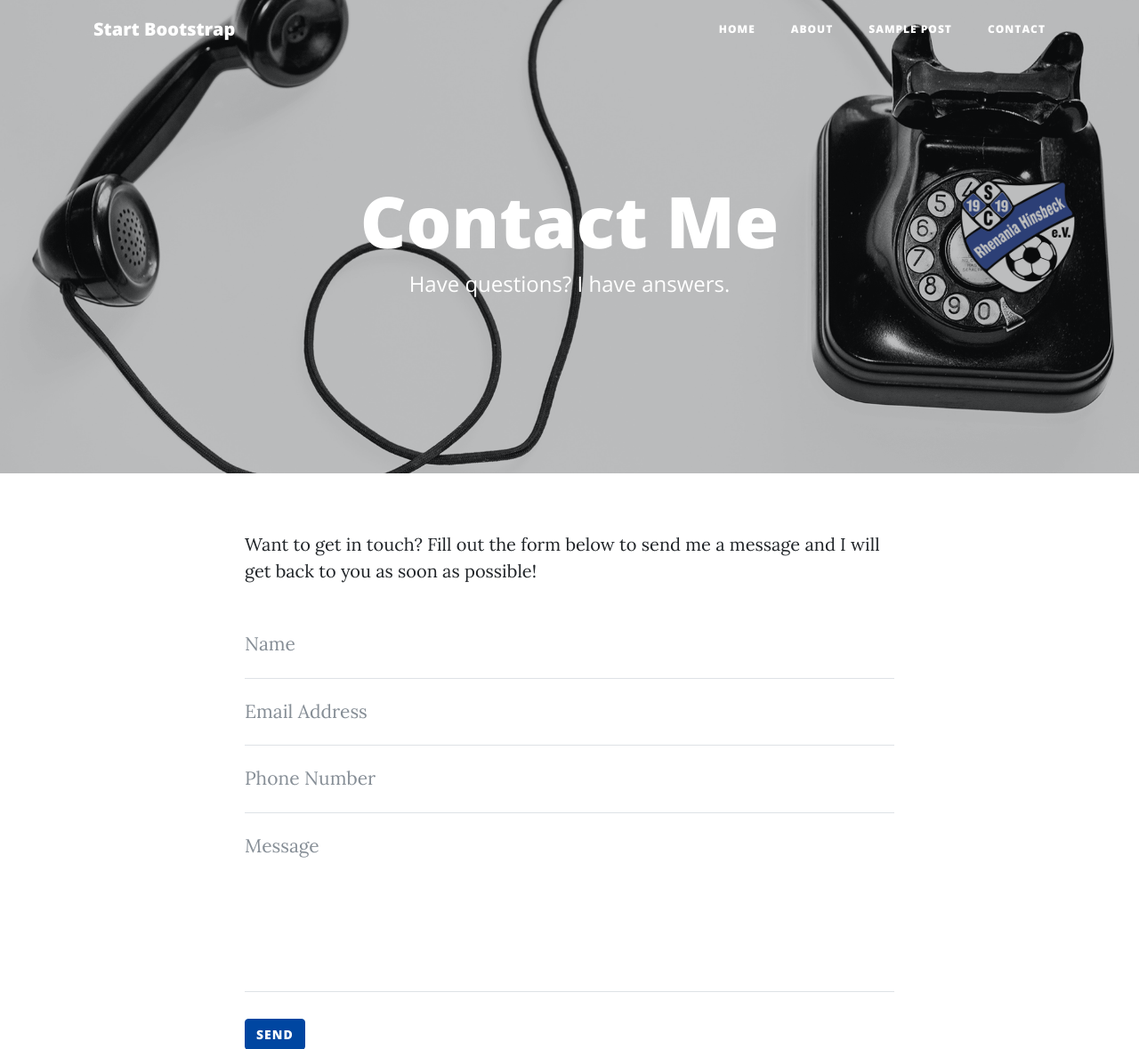
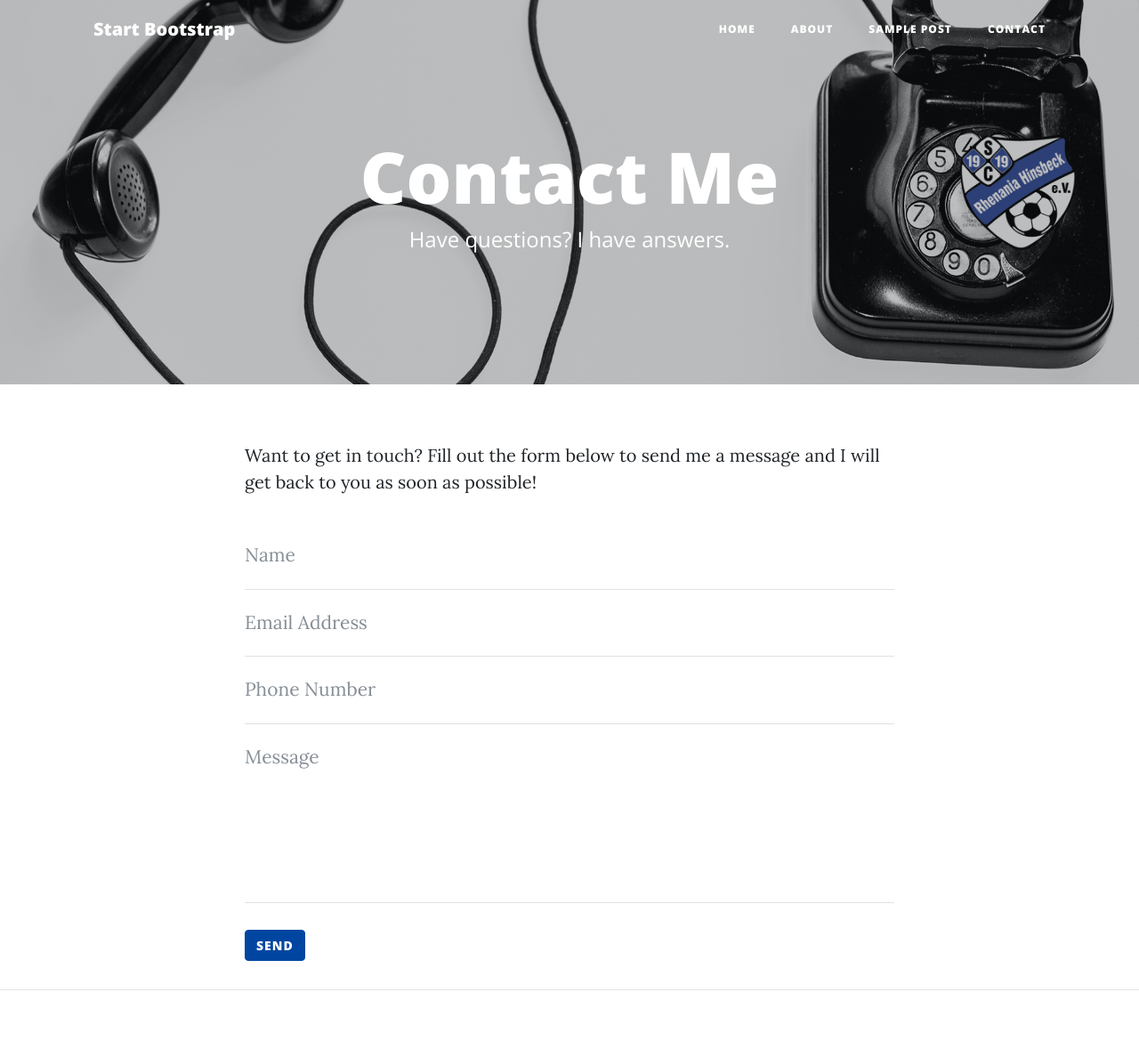
Before and after one commit to StartBootstrap/startbootstrap-clean-blog, a PHP site: page /contact.html in a window 1280 px wide. Shown: the top 1179 px of the page at 89% size. Run offline with PHP 8.4, Linux system fonts and the light colour scheme.

Commit message:
new pics

```diff
--- a/css/clean-blog.css
+++ b/css/clean-blog.css
@@ -220,7 +220,7 @@ header.masthead .container {
 header.masthead .page-heading,
 header.masthead .post-heading,
 header.masthead .site-heading {
-  padding: 200px 0 150px;
+  padding: 150px 0 120px;
   color: white;
 }
 
@@ -228,7 +228,7 @@ header.masthead .site-heading {
   header.masthead .page-heading,
   header.masthead .post-heading,
   header.masthead .site-heading {
-    padding: 200px 0;
+    padding: 150px 0;
   }
 }
 
--- a/maintemplate.html
+++ b/maintemplate.html
@@ -2,7 +2,7 @@
 <nav class="navbar navbar-expand-lg navbar-light fixed-top" id="mainNav">
 
   <div class="container">
-    <a class="navbar-brand" href="/"><img src="/fileadmin/templates/rhenania2018/img/rhenania-hinsbeck-2d-logo.gif" /></a>
+    <a class="navbar-brand" href="/"><img src="/fileadmin/templates/rhenania2018/img/rhenania-hinsbeck-2d-logo.gif" alt="home"/></a>
     <button class="navbar-toggler navbar-toggler-right" type="button" data-toggle="collapse" data-target="#navbarResponsive"
       aria-controls="navbarResponsive" aria-expanded="false" aria-label="Toggle navigation">
       Menu
@@ -38,7 +38,11 @@
 
 <!-- Main Content -->
 <div class="container">
+  <div class="row">
+    <div class="col-auto">
 
+    </div>
+</div>
   <div class="row">
     <div class="col-lg-8 col-md-10 mx-auto">
       <f:format.raw>{contentNormal}</f:format.raw>
--- a/scss/_masthead.scss
+++ b/scss/_masthead.scss
@@ -30,10 +30,10 @@ header.masthead {
   .page-heading,
   .post-heading,
   .site-heading {
-    padding: 200px 0 150px;
+    padding: 150px 0 120px;
     color: white;
     @media only screen and (min-width: 768px) {
-      padding: 200px 0;
+      padding: 150px 0;
     }
   }
   .page-heading,
```
Also changed, not shown: css/clean-blog.min.css, img/football-1276327_1920.jpg (added), img/team-807300_1920.jpg (added).
